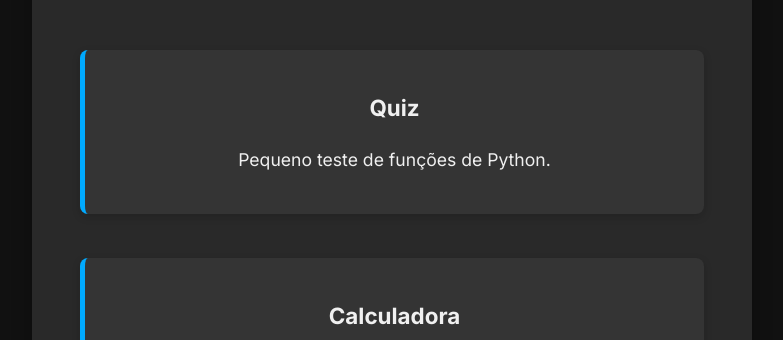
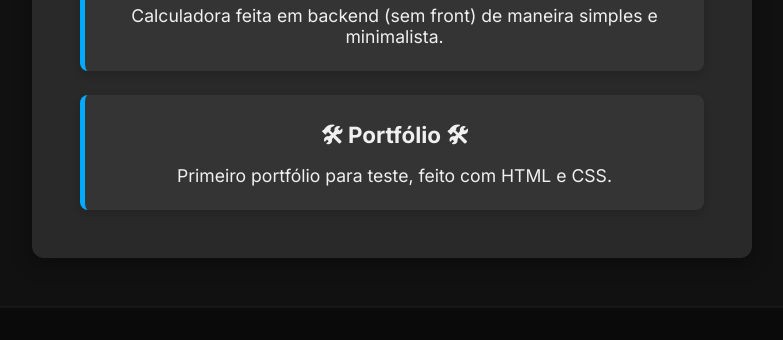
Before and after one commit to RenaSilva08/Portfolio, a plain HTML site: page index.html in a window 1280 px wide. Shown: the part 721-1061 px from the top of the page, without its empty margins (248-1031 px from the left). Drawn offline with Linux system fonts and the light colour scheme.

Commit message:
Update index.html

```diff
--- a/index.html
+++ b/index.html
@@ -20,19 +20,29 @@
 
   <section id="projetos">
     <h2>Projetos</h2>
+
     <a href="https://github.com/RenaSilva08/Python-Test-1/blob/main/Quiz.py" target="_blank" class="projeto-link">
       <div class="projeto">
-        <h3>Quiz</h3>
+        <h3>❔ Quiz ❔</h3>
         <p>Pequeno teste de funções de Python.</p>
       </div>
     </a>
+
     <a href="https://github.com/RenaSilva08/Calc/blob/main/calc.py" target="_blank" class="projeto-link">
       <div class="projeto">
-        <h3>Calculadora</h3>
+        <h3>🖩 Calculadora 🖩</h3>
         <p>Calculadora feita em backend (sem front) de maneira simples e minimalista.</p>
       </div>
     </a>
+
+    <a href="https://github.com/RenaSilva08/Portfolio" target="_blank" class="projeto-link">
+      <div class="projeto">
+        <h3>🛠 Portfólio 🛠</h3>
+        <p>Primeiro portfólio para teste, feito com HTML e CSS.</p>
+      </div>
+    </a>
   </section>
+
   <footer>
     <div class="footer-container">
       <div class="social-icons">
```
Lines whose indentation alone changed are shown as unchanged.
